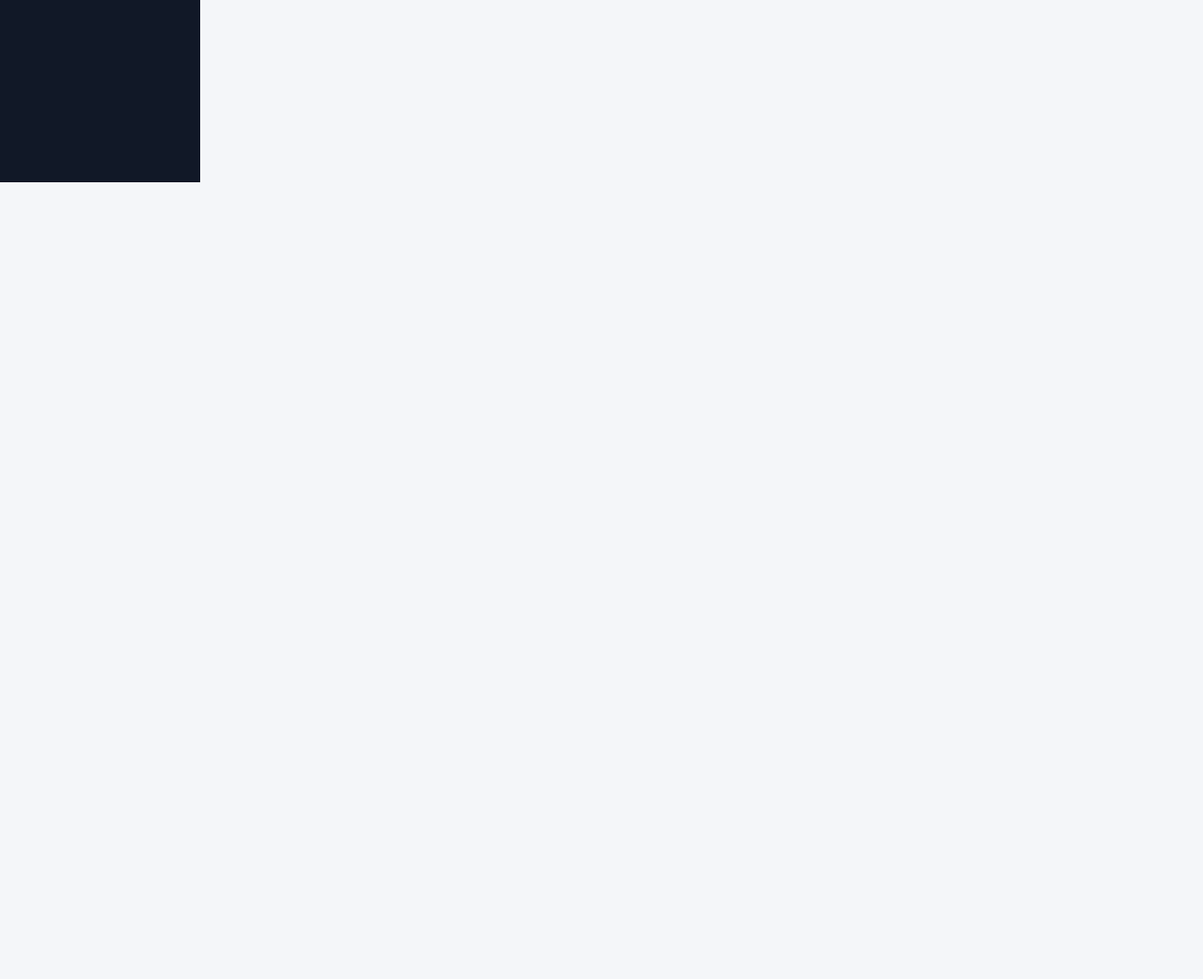
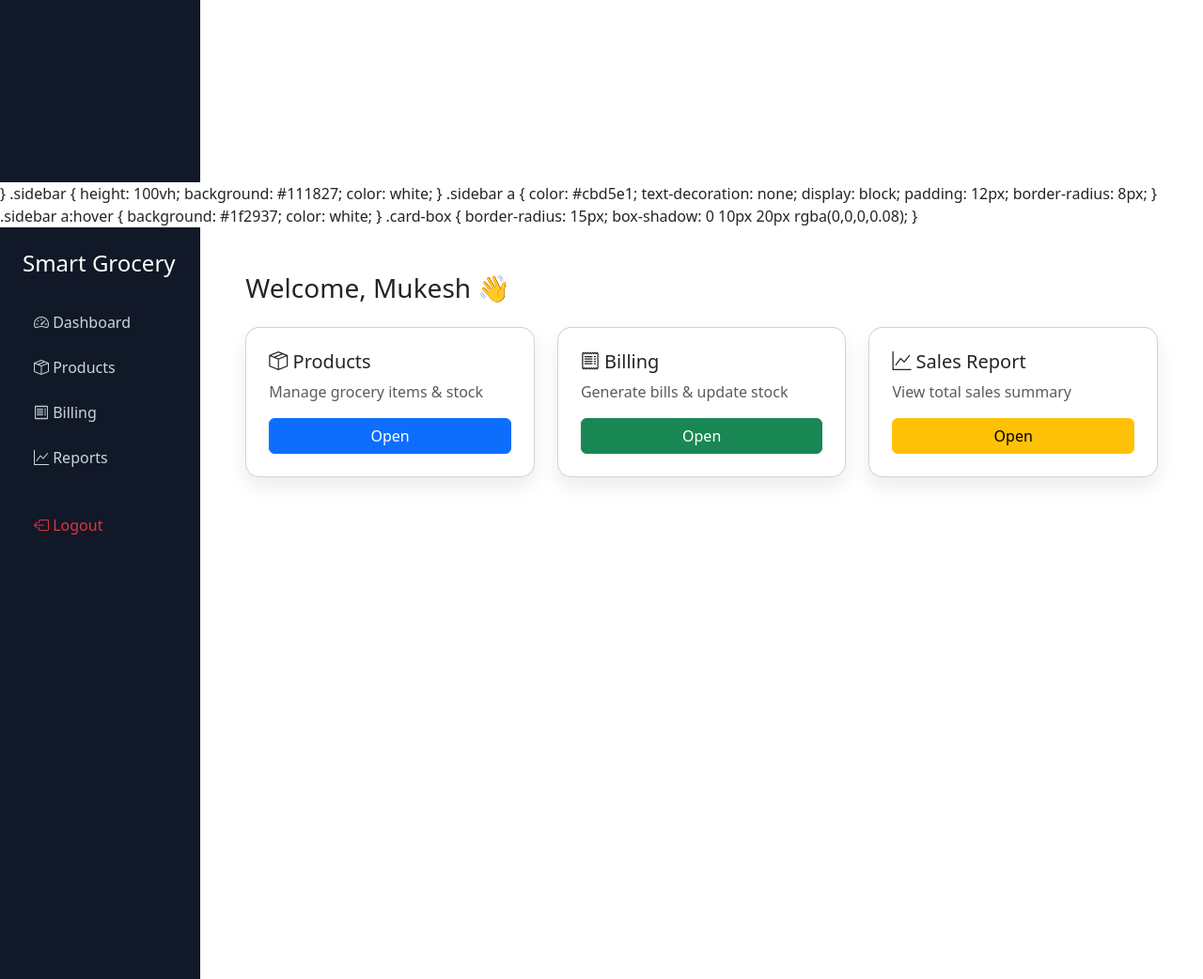
Before and after one commit to Mukesh2731/smart-grocery-system, a Flask app: page /dashboard in a window 1280 px wide. Shown: the part 606-1648 px from the top of the page at 94% size. Before the commit the page ends 800 px from the top, so only its background shows below. Run offline with Flask 3, Linux system fonts and the light colour scheme.

Commit message:
Update dashboard.html

```diff
--- a/templates/dashboard.html
+++ b/templates/dashboard.html
@@ -1,4 +1,17 @@
 <!DOCTYPE html>
+<html>
+<head>
+    <title>Dashboard</title>
+
+    <!-- Bootstrap -->
+    <link href="https://cdn.jsdelivr.net/npm/bootstrap@5.3.2/dist/css/bootstrap.min.css" rel="stylesheet">
+
+    <!-- Icons -->
+    <link href="https://cdn.jsdelivr.net/npm/bootstrap-icons/font/bootstrap-icons.css" rel="stylesheet">
+
+    <style>
+        body {
+            background: #f4f6f9<!DOCTYPE html>
 <html>
 <head>
     <title>Dashboard</title>
@@ -88,3 +101,80 @@
 
 </body>
 </html>
+
+        }
+        .sidebar {
+            height: 100vh;
+            background: #111827;
+            color: white;
+        }
+        .sidebar a {
+            color: #cbd5e1;
+            text-decoration: none;
+            display: block;
+            padding: 12px;
+            border-radius: 8px;
+        }
+        .sidebar a:hover {
+            background: #1f2937;
+            color: white;
+        }
+        .card-box {
+            border-radius: 15px;
+            box-shadow: 0 10px 20px rgba(0,0,0,0.08);
+        }
+    </style>
+</head>
+<body>
+
+<div class="container-fluid">
+    <div class="row">
+
+        <!-- SIDEBAR -->
+        <div class="col-md-2 sidebar p-4">
+            <h4 class="mb-4">Smart Grocery</h4>
+
+            <a href="/dashboard"><i class="bi bi-speedometer2"></i> Dashboard</a>
+            <a href="/products"><i class="bi bi-box-seam"></i> Products</a>
+            <a href="/billing"><i class="bi bi-receipt"></i> Billing</a>
+            <a href="/report"><i class="bi bi-graph-up"></i> Reports</a>
+            <a href="/" class="mt-4 text-danger"><i class="bi bi-box-arrow-left"></i> Logout</a>
+        </div>
+
+        <!-- MAIN CONTENT -->
+        <div class="col-md-10 p-5">
+            <h3 class="mb-4">Welcome, Mukesh 👋</h3>
+
+            <div class="row g-4">
+                <div class="col-md-4">
+                    <div class="card card-box p-4">
+                        <h5><i class="bi bi-box-seam"></i> Products</h5>
+                        <p class="text-muted">Manage grocery items & stock</p>
+                        <a href="/products" class="btn btn-primary">Open</a>
+                    </div>
+                </div>
+
+                <div class="col-md-4">
+                    <div class="card card-box p-4">
+                        <h5><i class="bi bi-receipt"></i> Billing</h5>
+                        <p class="text-muted">Generate bills & update stock</p>
+                        <a href="/billing" class="btn btn-success">Open</a>
+                    </div>
+                </div>
+
+                <div class="col-md-4">
+                    <div class="card card-box p-4">
+                        <h5><i class="bi bi-graph-up"></i> Sales Report</h5>
+                        <p class="text-muted">View total sales summary</p>
+                        <a href="/report" class="btn btn-warning">Open</a>
+                    </div>
+                </div>
+            </div>
+
+        </div>
+
+    </div>
+</div>
+
+</body>
+</html>
```
